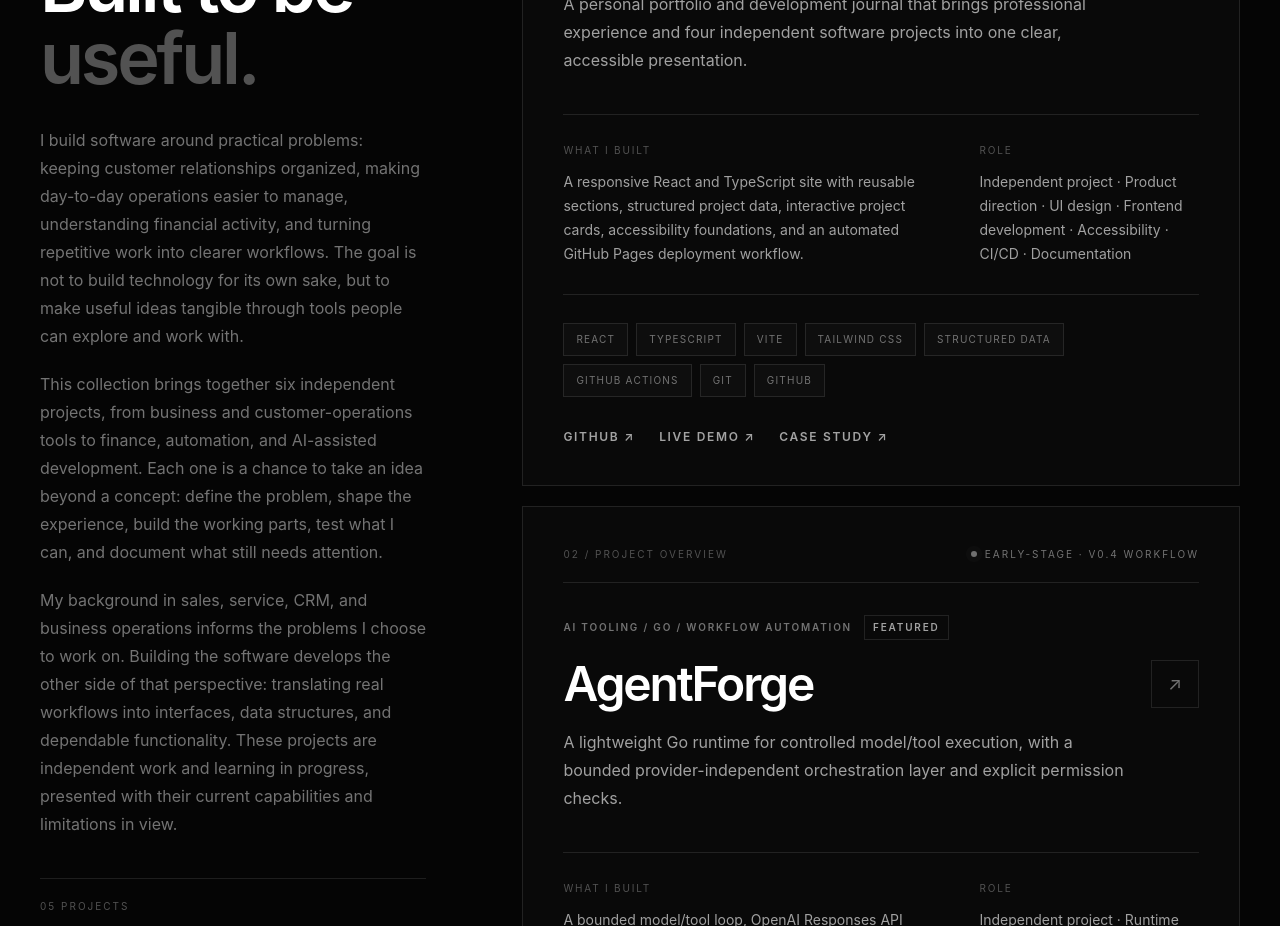
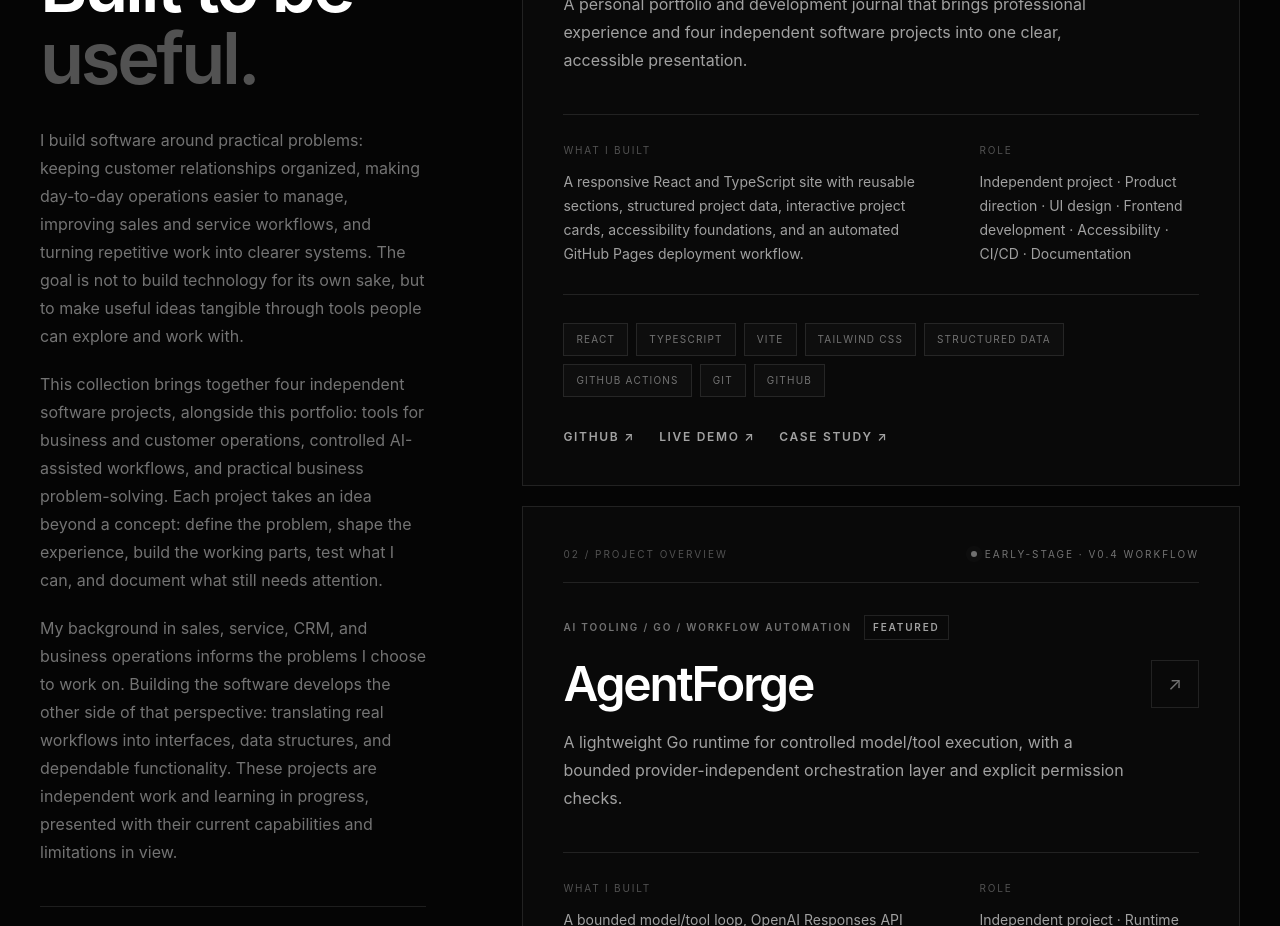
Before and after one commit to matteojose3112-bit/aster, a React (Vite) app in the folder portfolio/: page / in a window 1280 px wide. Shown: the part 4280-5206 px from the top of the page. Built offline with nearby package versions, Linux system fonts and the light colour scheme.

Commit message:
fix: align selected work introduction with active projects

```diff
--- a/portfolio/src/components/layout/sections/Projects.tsx
+++ b/portfolio/src/components/layout/sections/Projects.tsx
@@ -17,18 +17,18 @@ function Projects() {
               <p>
                 I build software around practical problems: keeping customer
                 relationships organized, making day-to-day operations easier to
-                manage, understanding financial activity, and turning repetitive
-                work into clearer workflows. The goal is not to build technology
+                manage, improving sales and service workflows, and turning repetitive
+                work into clearer systems. The goal is not to build technology
                 for its own sake, but to make useful ideas tangible through tools
                 people can explore and work with.
               </p>
               <p>
-                This collection brings together six independent projects, from
-                business and customer-operations tools to finance, automation,
-                and AI-assisted development. Each one is a chance to take an idea
-                beyond a concept: define the problem, shape the experience, build
-                the working parts, test what I can, and document what still needs
-                attention.
+                This collection brings together four independent software projects, alongside
+                this portfolio: tools for business and customer operations, controlled
+                AI-assisted workflows, and practical business problem-solving. Each
+                project takes an idea beyond a concept: define the problem, shape the
+                experience, build the working parts, test what I can, and document
+                what still needs attention.
               </p>
               <p>
                 My background in sales, service, CRM, and business operations
```
